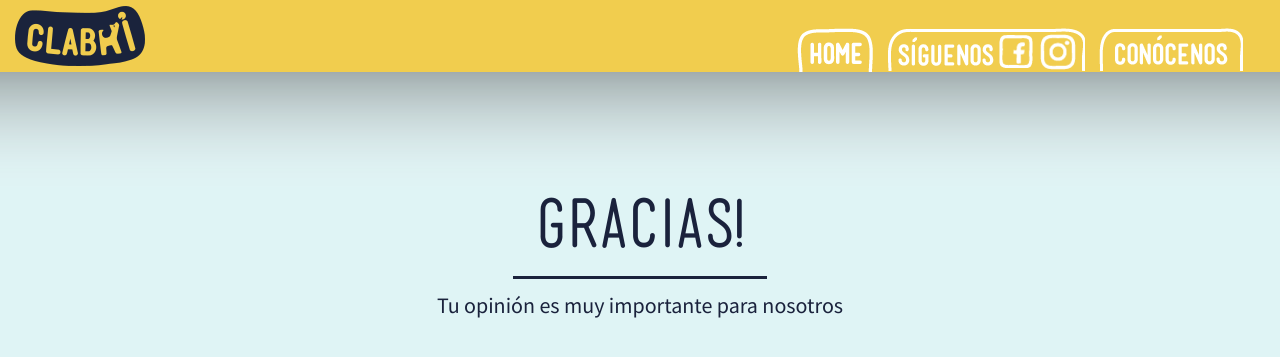
After one commit to morioniot/clabki, a PHP site: page /submit_confirmation.html in a window 1280 px wide. The commit adds this page. Shown: the top 357 px of the page. Run offline with PHP 8.4, Linux system fonts and the light colour scheme.

Commit message:
Replacing mail confirmation

```diff
--- a/app/joinus.php
+++ b/app/joinus.php
@@ -47,6 +47,6 @@
             sendDeviceInfoMail( $email );
         }
 
-        echo('Hemos almacenados tus comentarios!!!');
+        header('Location: '.'../submit_confirmation.html');
     }
 ?>
--- /dev/null
+++ b/public/stylesheets/confirmation.css
@@ -0,0 +1,40 @@
+* {
+    border: 0;
+    margin: 0;
+    padding: 0;
+}
+
+body {
+    background-color: #dff4f5;
+}
+
+#shadow_container img {
+    height: 121px;
+    width: 100%;
+}
+
+#text_container {
+	color: #1a223c;
+	margin: auto;
+	max-width: 1170px;
+	text-align: center;
+	width: 100%;
+}
+
+#message_title {
+	font-family: mensch;
+	font-size: 66px;
+	margin-bottom: 12px;
+}
+
+#text_container hr {
+    border-top: solid 3px #1a223c;
+    margin: auto;
+    width: 254px;
+}
+
+#message_paragraph {
+	font-family: 'Source Sans Pro', sans-serif;
+	font-size: 22px;
+	margin-top: 12px;
+}
--- /dev/null
+++ b/submit_confirmation.html
@@ -0,0 +1,66 @@
+<!DOCTYPE html>
+<html>
+    <head>
+        <link href="https://fonts.googleapis.com/css?family=Source+Sans+Pro:400,700" rel="stylesheet">
+        <link rel="stylesheet" href="./public/stylesheets/header.css">
+        <link rel="stylesheet" href="./public/stylesheets/confirmation.css">
+        <meta name="viewport" content="width=device-width, initial-scale=1.0, maximum-scale=1, user-scalable=0">
+        <meta charset="utf-8">
+        <title>Clabki | Gracias</title>
+    </head>
+    <body>
+        <header>
+            <div id="logo_container">
+                <a href="./">
+                </a>
+            </div>
+            <nav id="contact_navigation">
+                <ul id="desktop_navigation">
+                    <li>
+                        <a id="home_link" href="./"></a>
+                    </li>
+                    <li>
+                        <div id="social_link_container">
+                            <a class="facebook_link social_link" href="#"></a>
+                            <a class="instagram_link social_link" href="#"></a>
+                        </div>
+                    </li>
+                    <li>
+                        <a id="contact_us_link" href="./team.html"></a>
+                    </li>
+                </ul>
+                <div id="mobile_navigation">
+                    <button id="mobile_nav_button"></button>
+                    <ul id="mobile_navigation_list">
+                        <li class="navigation_item">
+                            <a class="item_text" href="./">HOME</a>
+                            <hr>
+                        </li>
+                        <li class="navigation_item">
+                            <a class="item_text">FACEBOOK</a>
+                            <hr>
+                        </li>
+                        <li class="navigation_item">
+                            <a class="item_text">INSTAGRAM</a>
+                            <hr>
+                        </li>
+                        <li class="navigation_item">
+                            <a class="item_text" href="./team.html">EQUIPO</a>
+                        </li>
+                    </ul>
+                </div>
+            </nav>
+            <script src="./public/js/header.js" type="text/javascript"></script>
+        </header>
+        <div id="shadow_container">
+            <img src="./public/img/common/shadow.png" alt="shadow" />
+        </div>
+        <section id="text_container">
+            <p id="message_title">GRACIAS!</p>
+            <hr>
+            <p id="message_paragraph">
+                Tu opinión es muy importante para nosotros
+            </p>
+        </section>
+    </body>
+</html>
```
